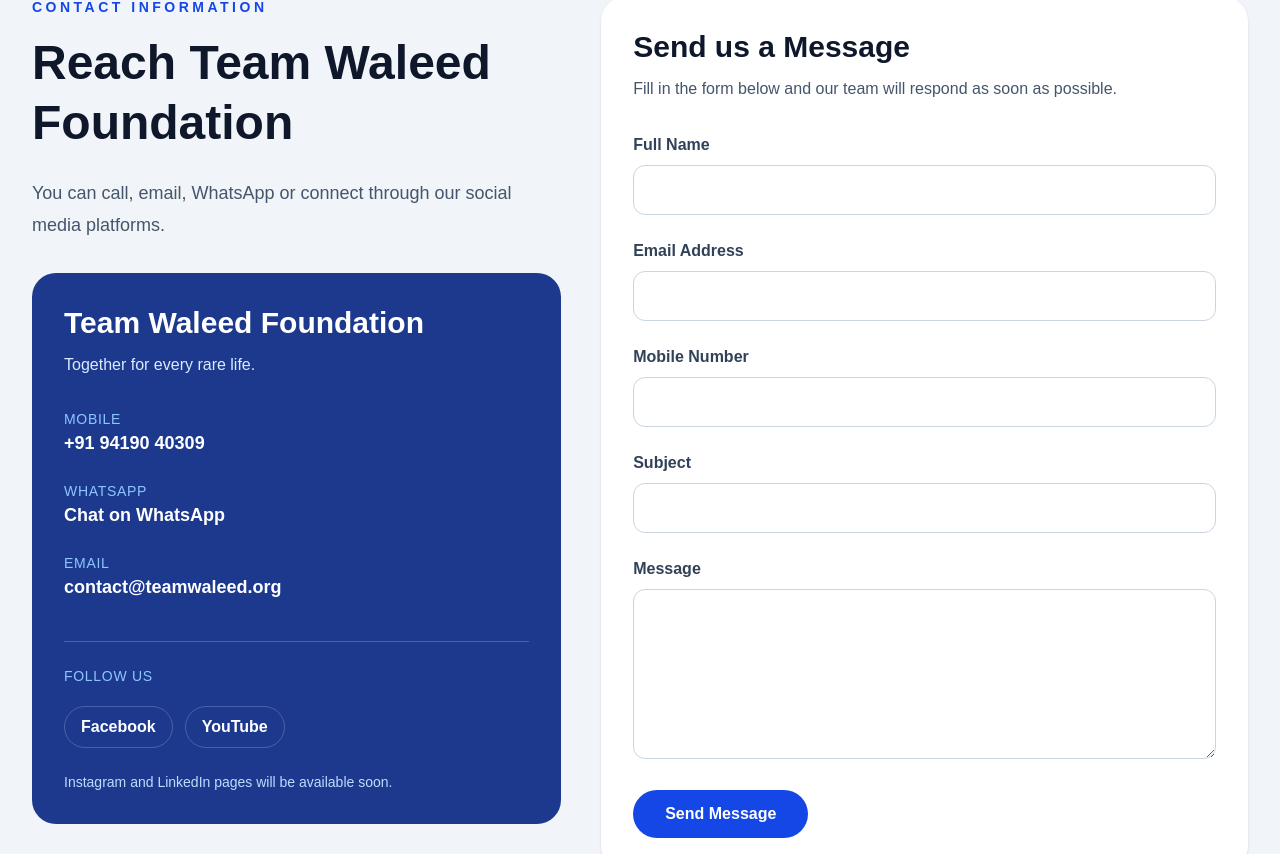
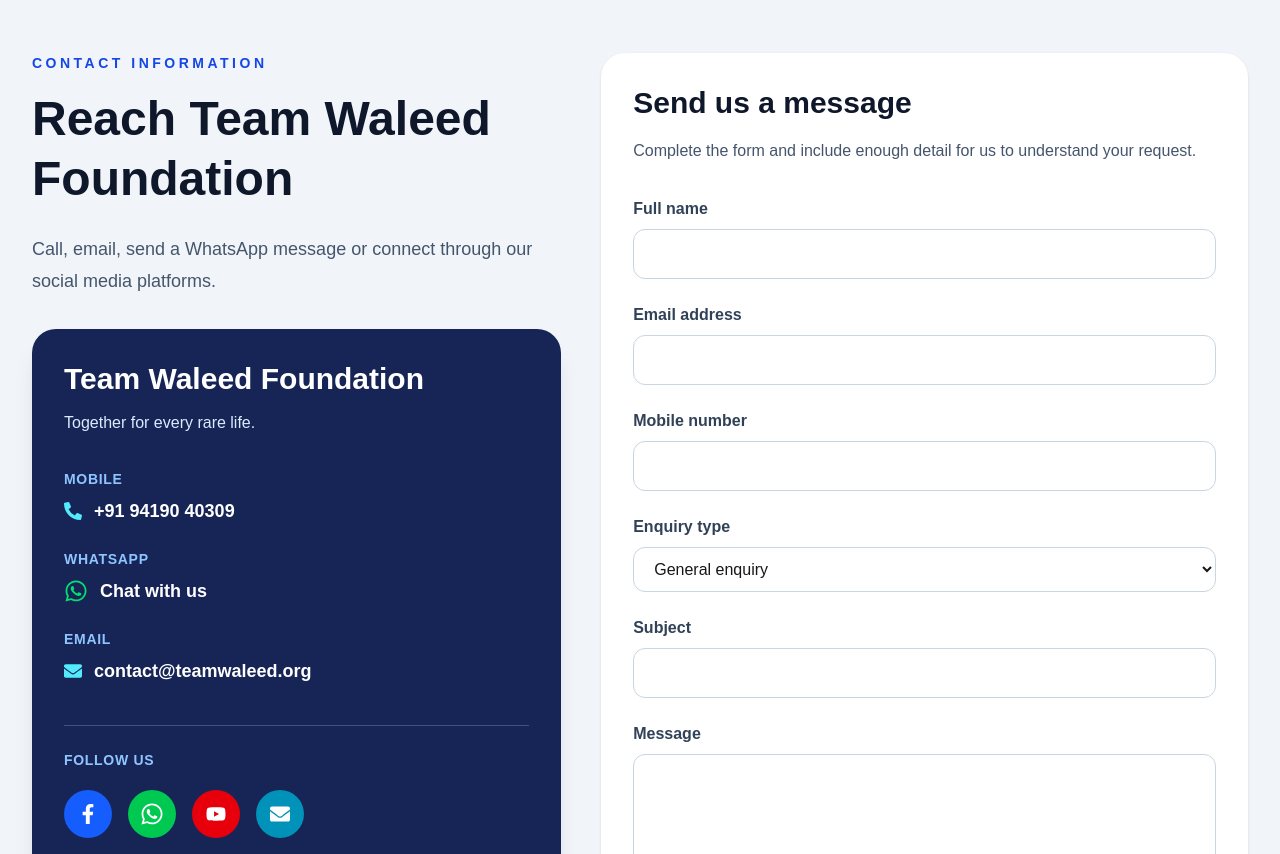
Before and after one commit to tariqganie01-art/teamwaleed, a Next.js app: page /contact in a window 1280 px wide. Shown: the part 1166-2020 px from the top of the page. Built offline with nearby package versions, Linux system fonts and the light colour scheme.

Commit message:
Update contact page with social icons

```diff
--- a/app/contact/page.tsx
+++ b/app/contact/page.tsx
@@ -1,3 +1,11 @@
+import {
+  FaEnvelope,
+  FaFacebookF,
+  FaPhoneAlt,
+  FaWhatsapp,
+  FaYoutube,
+} from "react-icons/fa";
+
 import Header from "@/components/Header";
 import Footer from "@/components/Footer";
 import Container from "@/components/ui/Container";
@@ -9,22 +17,22 @@
   {
     title: "Families",
     description:
-      "Need guidance, resources or support for a rare disease journey.",
+      "Ask questions, share experiences or suggest resources for families affected by rare diseases.",
   },
   {
     title: "Healthcare Professionals",
     description:
-      "Collaborate in education, awareness and patient care.",
+      "Connect with us for medical education, awareness programmes and clinical collaboration.",
   },
   {
     title: "Researchers",
     description:
-      "Partner with us on research, publications and innovation.",
+      "Discuss publications, research interests, studies and collaboration opportunities.",
   },
   {
-    title: "Volunteers & Partners",
+    title: "Volunteers and Partners",
     description:
-      "Support awareness campaigns, events and foundation activities.",
+      "Support awareness campaigns, events, community activities and foundation partnerships.",
   },
 ];
 
@@ -37,14 +45,14 @@
         <PageHero
           eyebrow="Contact Us"
           title="We would love to hear from you."
-          description="Whether you are a family, doctor, researcher, volunteer or organization, Team Waleed Foundation welcomes your message."
+          description="Families, doctors, researchers, educators, volunteers and organizations are welcome to connect with Team Waleed Foundation."
         />
 
         <section className="bg-white py-20">
           <Container>
             <SectionTitle
               eyebrow="Who can contact us"
-              title="Let's work together for every rare life."
+              title="Let us work together for every rare life."
               description="Choose the option that best describes your enquiry."
             />
 
@@ -52,11 +60,11 @@
               {contactOptions.map((item) => (
                 <article
                   key={item.title}
-                  className="rounded-3xl border border-slate-200 bg-slate-50 p-7"
+                  className="rounded-3xl border border-slate-200 bg-slate-50 p-7 transition hover:-translate-y-1 hover:bg-white hover:shadow-xl"
                 >
-                  <h3 className="text-2xl font-bold text-slate-900">
+                  <h2 className="text-2xl font-bold text-slate-900">
                     {item.title}
-                  </h3>
+                  </h2>
 
                   <p className="mt-4 leading-7 text-slate-600">
                     {item.description}
@@ -70,43 +78,43 @@
         <section className="bg-slate-100 py-20">
           <Container>
             <div className="grid gap-10 lg:grid-cols-[0.9fr_1.1fr]">
-
               <div>
-
                 <SectionTitle
-                  eyebrow="Contact Information"
+                  eyebrow="Contact information"
                   title="Reach Team Waleed Foundation"
-                  description="You can call, email, WhatsApp or connect through our social media platforms."
+                  description="Call, email, send a WhatsApp message or connect through our social media platforms."
                   align="left"
                 />
 
-                <div className="mt-8 rounded-3xl bg-blue-900 p-8 text-white">
-
+                <div className="mt-8 rounded-3xl bg-blue-950 p-8 text-white shadow-xl">
                   <h2 className="text-3xl font-bold">
                     Team Waleed Foundation
                   </h2>
 
-                  <p className="mt-3 text-blue-100">
+                  <p className="mt-3 leading-7 text-blue-100">
                     Together for every rare life.
                   </p>
 
                   <div className="mt-8 space-y-6">
-
                     <div>
-                      <p className="text-sm uppercase tracking-wider text-blue-300">
+                      <p className="text-sm font-semibold uppercase tracking-wider text-blue-300">
                         Mobile
                       </p>
 
                       <a
                         href="tel:+919419040309"
-                        className="text-lg font-semibold hover:text-cyan-300"
+                        className="mt-2 flex items-center gap-3 text-lg font-semibold transition hover:text-cyan-300"
                       >
-                        +91 94190 40309
+                        <FaPhoneAlt
+                          className="text-cyan-300"
+                          aria-hidden="true"
+                        />
+                        <span>+91 94190 40309</span>
                       </a>
                     </div>
 
                     <div>
-                      <p className="text-sm uppercase tracking-wider text-blue-300">
+                      <p className="text-sm font-semibold uppercase tracking-wider text-blue-300">
                         WhatsApp
                       </p>
 
@@ -114,143 +122,225 @@
                         href="https://wa.me/919419040309"
                         target="_blank"
                         rel="noopener noreferrer"
-                        className="text-lg font-semibold hover:text-cyan-300"
+                        className="mt-2 flex items-center gap-3 text-lg font-semibold transition hover:text-cyan-300"
                       >
-                        Chat on WhatsApp
+                        <FaWhatsapp
+                          className="text-2xl text-green-400"
+                          aria-hidden="true"
+                        />
+                        <span>Chat with us</span>
                       </a>
                     </div>
 
                     <div>
-                      <p className="text-sm uppercase tracking-wider text-blue-300">
+                      <p className="text-sm font-semibold uppercase tracking-wider text-blue-300">
                         Email
                       </p>
 
                       <a
                         href="mailto:contact@teamwaleed.org"
-                        className="break-all text-lg font-semibold hover:text-cyan-300"
+                        className="mt-2 flex items-center gap-3 break-all text-lg font-semibold transition hover:text-cyan-300"
                       >
-                        contact@teamwaleed.org
+                        <FaEnvelope
+                          className="shrink-0 text-cyan-300"
+                          aria-hidden="true"
+                        />
+                        <span>contact@teamwaleed.org</span>
                       </a>
                     </div>
-
                   </div>
 
                   <div className="mt-10 border-t border-white/20 pt-6">
-
-                    <p className="text-sm uppercase tracking-wider text-blue-300">
-                      Follow Us
+                    <p className="text-sm font-semibold uppercase tracking-wider text-blue-300">
+                      Follow us
                     </p>
 
-                    <div className="mt-5 flex flex-wrap gap-3">
-
+                    <div className="mt-5 flex flex-wrap gap-4">
                       <a
                         href="https://www.facebook.com/teamwaleed"
                         target="_blank"
                         rel="noopener noreferrer"
-                        className="rounded-full border border-white/20 px-4 py-2 font-semibold hover:bg-white hover:text-blue-900"
+                        aria-label="Team Waleed Foundation on Facebook"
+                        title="Facebook"
+                        className="flex h-12 w-12 items-center justify-center rounded-full bg-blue-600 text-xl text-white transition hover:scale-110 hover:bg-blue-700"
                       >
-                        Facebook
+                        <FaFacebookF aria-hidden="true" />
+                      </a>
+
+                      <a
+                        href="https://wa.me/919419040309"
+                        target="_blank"
+                        rel="noopener noreferrer"
+                        aria-label="Contact Team Waleed Foundation on WhatsApp"
+                        title="WhatsApp"
+                        className="flex h-12 w-12 items-center justify-center rounded-full bg-green-500 text-2xl text-white transition hover:scale-110 hover:bg-green-600"
+                      >
+                        <FaWhatsapp aria-hidden="true" />
                       </a>
 
                       <a
                         href="https://www.youtube.com/@waleed-2019"
                         target="_blank"
                         rel="noopener noreferrer"
-                        className="rounded-full border border-white/20 px-4 py-2 font-semibold hover:bg-white hover:text-blue-900"
+                        aria-label="Team Waleed Foundation on YouTube"
+                        title="YouTube"
+                        className="flex h-12 w-12 items-center justify-center rounded-full bg-red-600 text-xl text-white transition hover:scale-110 hover:bg-red-700"
                       >
-                        YouTube
+                        <FaYoutube aria-hidden="true" />
                       </a>
 
+                      <a
+                        href="mailto:contact@teamwaleed.org"
+                        aria-label="Email Team Waleed Foundation"
+                        title="Email"
+                        className="flex h-12 w-12 items-center justify-center rounded-full bg-cyan-600 text-xl text-white transition hover:scale-110 hover:bg-cyan-700"
+                      >
+                        <FaEnvelope aria-hidden="true" />
+                      </a>
                     </div>
 
-                    <p className="mt-6 text-sm text-blue-200">
-                      Instagram and LinkedIn pages will be available soon.
+                    <p className="mt-6 text-sm leading-6 text-blue-200">
+                      Instagram and LinkedIn profiles will be added when
+                      available.
                     </p>
-
                   </div>
-
                 </div>
-
               </div>
 
-              <div className="rounded-3xl bg-white p-8 shadow">
-
+              <div className="rounded-3xl bg-white p-8 shadow-sm">
                 <h2 className="text-3xl font-bold text-slate-900">
-                  Send us a Message
+                  Send us a message
                 </h2>
 
-                <p className="mt-3 text-slate-600">
-                  Fill in the form below and our team will respond as soon as possible.
+                <p className="mt-4 leading-7 text-slate-600">
+                  Complete the form and include enough detail for us to
+                  understand your request.
                 </p>
 
                 <form className="mt-8 space-y-6">
-
                   <div>
-                    <label className="block font-semibold text-slate-700">
-                      Full Name
+                    <label
+                      htmlFor="fullName"
+                      className="block font-semibold text-slate-700"
+                    >
+                      Full name
                     </label>
 
                     <input
+                      id="fullName"
+                      name="fullName"
                       type="text"
-                      className="mt-2 w-full rounded-xl border border-slate-300 px-4 py-3"
+                      autoComplete="name"
+                      required
+                      className="mt-2 w-full rounded-xl border border-slate-300 px-4 py-3 outline-none transition focus:border-blue-600 focus:ring-2 focus:ring-blue-100"
                     />
                   </div>
 
                   <div>
-                    <label className="block font-semibold text-slate-700">
-                      Email Address
+                    <label
+                      htmlFor="email"
+                      className="block font-semibold text-slate-700"
+                    >
+                      Email address
                     </label>
 
                     <input
+                      id="email"
+                      name="email"
                       type="email"
-                      className="mt-2 w-full rounded-xl border border-slate-300 px-4 py-3"
+                      autoComplete="email"
+                      required
+                      className="mt-2 w-full rounded-xl border border-slate-300 px-4 py-3 outline-none transition focus:border-blue-600 focus:ring-2 focus:ring-blue-100"
                     />
                   </div>
 
                   <div>
-                    <label className="block font-semibold text-slate-700">
-                      Mobile Number
+                    <label
+                      htmlFor="mobile"
+                      className="block font-semibold text-slate-700"
+                    >
+                      Mobile number
                     </label>
 
                     <input
+                      id="mobile"
+                      name="mobile"
                       type="tel"
-                      className="mt-2 w-full rounded-xl border border-slate-300 px-4 py-3"
+                      autoComplete="tel"
+                      className="mt-2 w-full rounded-xl border border-slate-300 px-4 py-3 outline-none transition focus:border-blue-600 focus:ring-2 focus:ring-blue-100"
                     />
                   </div>
 
                   <div>
-                    <label className="block font-semibold text-slate-700">
+                    <label
+                      htmlFor="enquiryType"
+                      className="block font-semibold text-slate-700"
+                    >
+                      Enquiry type
+                    </label>
+
+                    <select
+                      id="enquiryType"
+                      name="enquiryType"
+                      defaultValue="General enquiry"
+                      className="mt-2 w-full rounded-xl border border-slate-300 bg-white px-4 py-3 outline-none transition focus:border-blue-600 focus:ring-2 focus:ring-blue-100"
+                    >
+                      <option>General enquiry</option>
+                      <option>Family support</option>
+                      <option>Healthcare professional</option>
+                      <option>Research collaboration</option>
+                      <option>Volunteer</option>
+                      <option>Partnership</option>
+                    </select>
+                  </div>
+
+                  <div>
+                    <label
+                      htmlFor="subject"
+                      className="block font-semibold text-slate-700"
+                    >
                       Subject
                     </label>
 
                     <input
+                      id="subject"
+                      name="subject"
                       type="text"
-                      className="mt-2 w-full rounded-xl border border-slate-300 px-4 py-3"
+                      required
+                      className="mt-2 w-full rounded-xl border border-slate-300 px-4 py-3 outline-none transition focus:border-blue-600 focus:ring-2 focus:ring-blue-100"
                     />
                   </div>
 
                   <div>
-                    <label className="block font-semibold text-slate-700">
+                    <label
+                      htmlFor="message"
+                      className="block font-semibold text-slate-700"
+                    >
                       Message
                     </label>
 
                     <textarea
+                      id="message"
+                      name="message"
                       rows={6}
-                      className="mt-2 w-full rounded-xl border border-slate-300 px-4 py-3"
+                      required
+                      className="mt-2 w-full resize-y rounded-xl border border-slate-300 px-4 py-3 outline-none transition focus:border-blue-600 focus:ring-2 focus:ring-blue-100"
                     />
                   </div>
 
                   <button
                     type="submit"
-                    className="rounded-full bg-blue-700 px-8 py-3 font-semibold text-white transition hover:bg-blue-800"
+                    className="rounded-full bg-blue-700 px-8 py-3.5 font-semibold text-white transition hover:bg-blue-800 focus:outline-none focus:ring-4 focus:ring-blue-200"
                   >
-                    Send Message
+                    Send message
                   </button>
 
+                  <p className="text-sm leading-6 text-slate-500">
+                    The form design is complete. Email delivery still needs to
+                    be connected before submitted messages can be received.
+                  </p>
                 </form>
-
               </div>
-
             </div>
           </Container>
         </section>
--- a/package.json
+++ b/package.json
@@ -11,7 +11,8 @@
   "dependencies": {
     "next": "16.2.9",
     "react": "19.2.4",
-    "react-dom": "19.2.4"
+    "react-dom": "19.2.4",
+    "react-icons": "^5.7.0"
   },
   "devDependencies": {
     "@tailwindcss/postcss": "^4",
```
Also changed, not shown: 1 other file (tests, documents, lock files or other folders).
